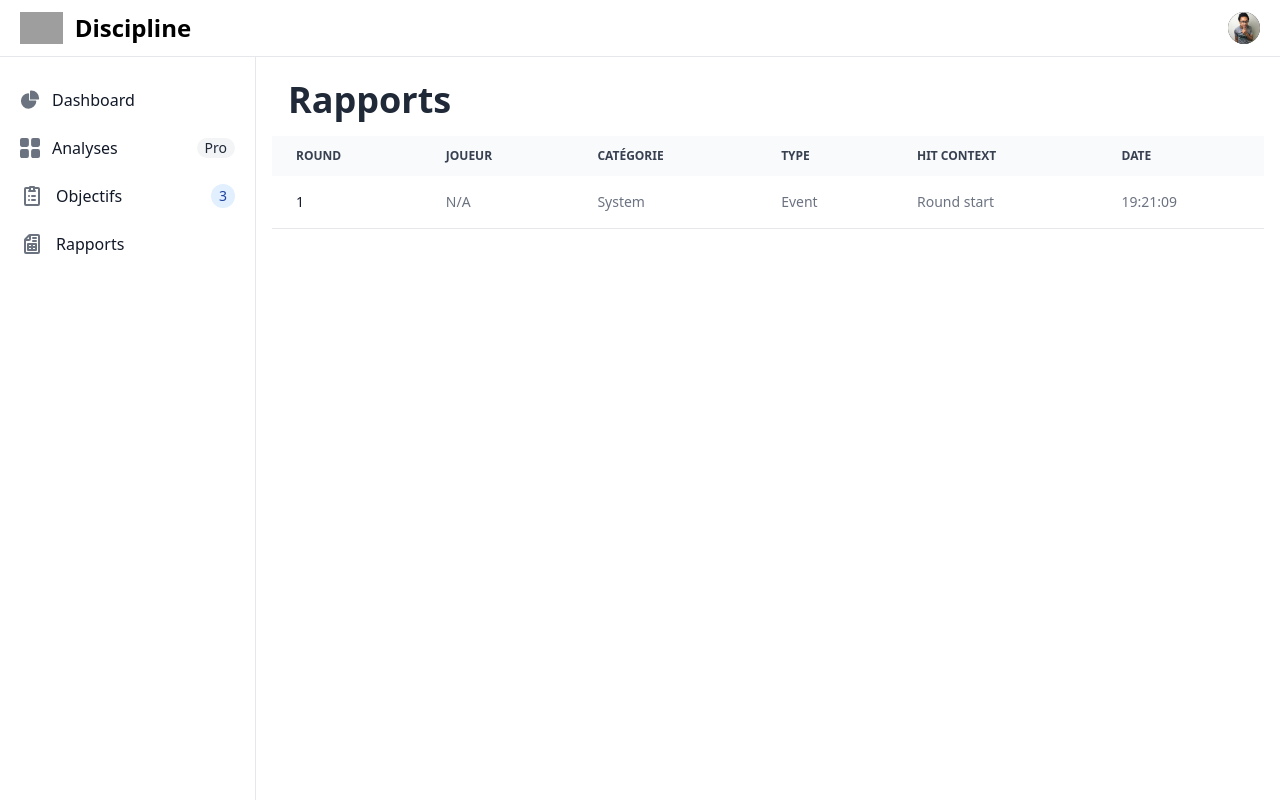
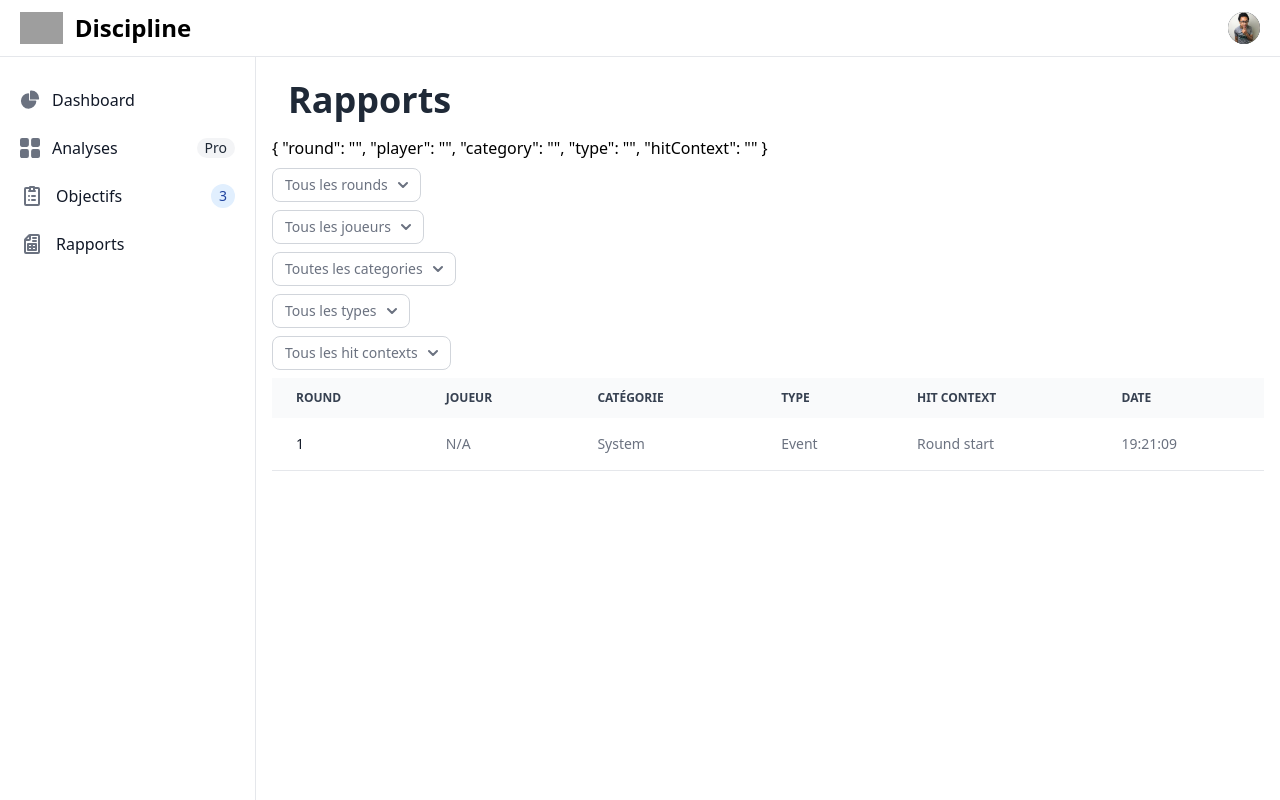
Before and after one commit to rahajarison/discipline, a Vue app: page /reports in a window 1280 px wide. Built offline with nearby package versions, Linux system fonts and the light colour scheme; grey boxes are pictures that could not be loaded.

Commit message:
Add basic filters in reports

```diff
--- /dev/null
+++ b/src/components/ReportsFilterDropdown.vue
@@ -0,0 +1,109 @@
+<template>
+  <div class="my-2">
+    <button
+      @click="toggleDropdown"
+      class="inline-flex items-center text-gray-500 bg-white border border-gray-300 focus:outline-none hover:bg-gray-100 focus:ring-4 focus:ring-gray-100 font-medium rounded-lg text-sm px-3 py-1.5 dark:bg-gray-800 dark:text-white dark:border-gray-600 dark:hover:bg-gray-700 dark:hover:border-gray-600 dark:focus:ring-gray-700"
+      type="button"
+    >
+      <!-- <svg
+        class="w-3 h-3 text-gray-500 dark:text-gray-400 me-3"
+        aria-hidden="true"
+        xmlns="http://www.w3.org/2000/svg"
+        fill="currentColor"
+        viewBox="0 0 20 20"
+      >
+        <path
+          d="M10 0a10 10 0 1 0 10 10A10.011 10.011 0 0 0 10 0Zm3.982 13.982a1 1 0 0 1-1.414 0l-3.274-3.274A1.012 1.012 0 0 1 9 10V6a1 1 0 0 1 2 0v3.586l2.982 2.982a1 1 0 0 1 0 1.414Z"
+        />
+      </svg> -->
+      {{ selectedLabel || placeholder }}
+      <svg
+        class="w-2.5 h-2.5 ms-2.5"
+        aria-hidden="true"
+        xmlns="http://www.w3.org/2000/svg"
+        fill="none"
+        viewBox="0 0 10 6"
+      >
+        <path
+          stroke="currentColor"
+          stroke-linecap="round"
+          stroke-linejoin="round"
+          stroke-width="2"
+          d="m1 1 4 4 4-4"
+        />
+      </svg>
+    </button>
+
+    <!-- Dropdown -->
+    <div
+      v-if="isOpen"
+      class="z-10 w-48 bg-white divide-y divide-gray-100 rounded-lg shadow dark:bg-gray-700 dark:divide-gray-600"
+    >
+      <ul class="p-3 space-y-1 text-sm text-gray-700 dark:text-gray-200">
+        <li
+          v-for="option in options"
+          :key="option.value"
+          class="flex items-center p-2 rounded hover:bg-gray-100 dark:hover:bg-gray-600"
+        >
+          <input
+            type="radio"
+            :id="option.value"
+            :value="option.value"
+            name="filter"
+            class="w-4 h-4 text-blue-600 bg-gray-100 border-gray-300 focus:ring-blue-500 dark:focus:ring-blue-600 dark:ring-offset-gray-800 dark:focus:ring-offset-gray-800 focus:ring-2 dark:bg-gray-700 dark:border-gray-600"
+            v-model="selected"
+          />
+          <label
+            :for="option.value"
+            class="w-full ms-2 text-sm font-medium text-gray-900 rounded dark:text-gray-300"
+          >
+            {{ option.label }}
+          </label>
+        </li>
+      </ul>
+    </div>
+  </div>
+</template>
+
+<script>
+export default {
+  props: {
+    options: {
+      type: Array,
+      required: true,
+    },
+    placeholder: {
+      type: String,
+      default: "Selectionner...",
+    },
+    modelValue: {
+      type: String,
+      default: '',
+    },
+  },
+  data() {
+    return {
+      isOpen: false,
+      selected: this.modelValue,
+    };
+  },
+  computed: {
+    selectedLabel() {
+      const selectedOption = this.options.find(
+        (option) => option.value === this.selected
+      );
+      return selectedOption ? selectedOption.label : null;
+    },
+  },
+  watch: {
+    selected(newValue) {
+      this.$emit('update:modelValue', newValue);
+    },
+  },
+  methods: {
+    toggleDropdown() {
+      this.isOpen = !this.isOpen;
+    },
+  },
+};
+</script>
--- a/src/store/gameStore.js
+++ b/src/store/gameStore.js
@@ -10,7 +10,6 @@ export const useGameStore = defineStore('game', {
     state: () => ({
         rounds: [],
         activePlayer: 'P1',
-        undoStack: [],
         redoStack: [],
     }),
     actions: {
--- a/src/views/ReportsView.vue
+++ b/src/views/ReportsView.vue
@@ -1,6 +1,34 @@
 <template>
     <h1 class="m-4 text-4xl font-bold text-gray-800 dark:text-white">Rapports</h1>
     <!-- {{ actionList }} -->
+    {{ filters }}
+
+    <ReportsFilterDropdown
+        :options="roundOptions"
+        placeholder="Filtrer par rounds"
+        v-model="filters.round"
+    />
+    <ReportsFilterDropdown
+        :options="playerOptions"
+        placeholder="Filtrer par joueur"
+        v-model="filters.player"
+    />
+    <ReportsFilterDropdown
+        :options="categoryOptions"
+        placeholder="Filtrer par catégorie"
+        v-model="filters.category"
+    />
+    <ReportsFilterDropdown
+        :options="typeOptions"
+        placeholder="Filtrer par type"
+        v-model="filters.type"
+    />
+    <ReportsFilterDropdown
+        :options="hitContextOptions"
+        placeholder="Filtrer par hit context"
+        v-model="filters.hitContext"
+    />
+
     <div class="relative overflow-x-auto">
         <table class="w-full text-sm text-left rtl:text-right text-gray-500 dark:text-gray-400">
             <thead class="text-xs text-gray-700 uppercase bg-gray-50 dark:bg-gray-700 dark:text-gray-400">
@@ -26,7 +54,7 @@
                 </tr>
             </thead>
             <tbody>
-                <tr class="bg-white border-b dark:bg-gray-800 dark:border-gray-700" v-for="action in actionList" :key="action.id">
+                <tr class="bg-white border-b dark:bg-gray-800 dark:border-gray-700" v-for="action in filteredActionList" :key="action.id">
                     <th scope="row" class="px-6 py-4 font-medium text-gray-900 whitespace-nowrap dark:text-white">
                         {{ action.round }}
                     </th>
@@ -55,26 +83,91 @@
 </template>
 
 <script>
-import { computed } from 'vue';
+import { computed, ref } from 'vue';
 import { useGameStore } from '../store/gameStore';
+
+import ReportsFilterDropdown from '../components/ReportsFilterDropdown.vue';
+
 import { formatTimestamp } from '../utils/formatTimestamp';
 import { ON_HIT, ON_BLOCK, WHIFF, EVENT_NOTICEABLE } from '../utils/hitContexts';
+import { SYSTEM, NEUTRAL, DEFENSE, OFFENSE } from '../utils/categories';
+import { EVENT, REVIEWER } from '../utils/types';
 
 export default {
+    components: { ReportsFilterDropdown },
     setup() {
         const gameStore = useGameStore();
+        const filters = ref({
+            round: '',
+            player: '',
+            category: '',
+            type: '',
+            hitContext: '',
+        });
+
         const actionList = computed(() => gameStore.flatActionList);
+        const filteredActionList = computed(() => {
+            return gameStore.flatActionList.filter((action) => {
+                return (
+                (!filters.value.round || action.round === Number(filters.value.round)) &&
+                (!filters.value.player || action.player === filters.value.player) &&
+                (!filters.value.category || action.category === filters.value.category) &&
+                (!filters.value.type || action.type === filters.value.type) &&
+                (!filters.value.hitContext || action.hitContext === filters.value.hitContext)
+                );
+            });
+        });
+
+        // Filters options
+        const roundOptions = computed(() => [
+            { value: '', label: 'Tous les rounds' },
+            ...gameStore.rounds.map((_, index) => ({
+                value: "" + (index + 1),
+                label: `Round ${index + 1}`,
+            })),
+        ]);
+        const playerOptions = [
+            { value: '', label: 'Tous les joueurs' },
+            { value: 'P1', label: 'Joueur 1' },
+            { value: 'P2', label: 'Joueur 2' },
+        ];
+        const categoryOptions = [
+            { value: '', label: 'Toutes les categories' },
+            { value: NEUTRAL, label: 'Neutral' },
+            { value: OFFENSE, label: 'Offense' },
+            { value: DEFENSE, label: 'Defense' },
+            { value: SYSTEM, label: 'Système' },
+        ];
+        const typeOptions = [
+            { value: '', label: 'Tous les types' },
+            { value: EVENT, label: 'Event' },
+            { value: REVIEWER, label: 'Reviewer' },
+        ];
+        const hitContextOptions = [
+            { value: '', label: 'Tous les hit contexts' },
+            { value: ON_HIT, label: 'On Hit' },
+            { value: ON_BLOCK, label: 'On Block' },
+            { value: WHIFF, label: 'Whiff' },
+            { value: EVENT_NOTICEABLE, label: 'Evénement marquant' },
+        ];
 
         return {
             state: gameStore,
+            filters,
             actionList,
+            filteredActionList,
             formatTimestamp,
             hitContexts: {
                 ON_HIT,
                 ON_BLOCK,
                 WHIFF,
                 EVENT_NOTICEABLE
-            }
+            },
+            roundOptions,
+            playerOptions,
+            categoryOptions,
+            typeOptions,
+            hitContextOptions,
         }
     }
 }
```
